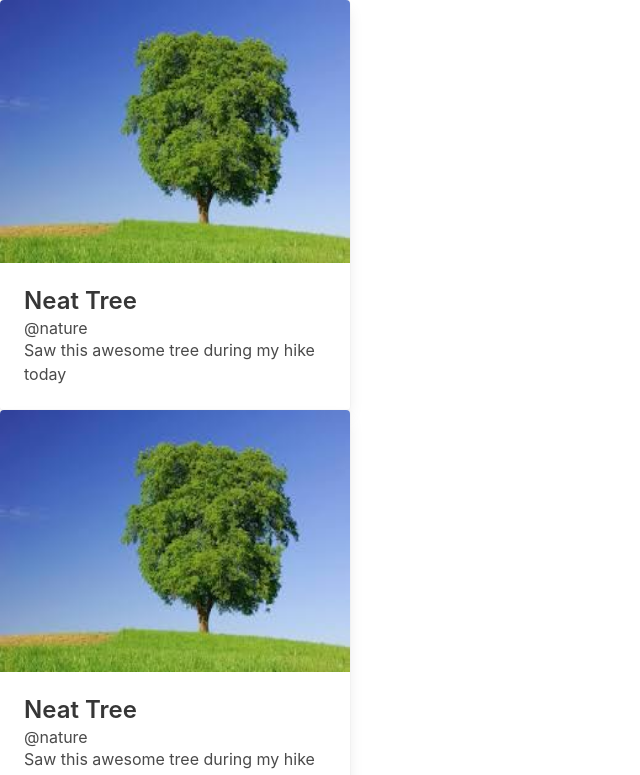
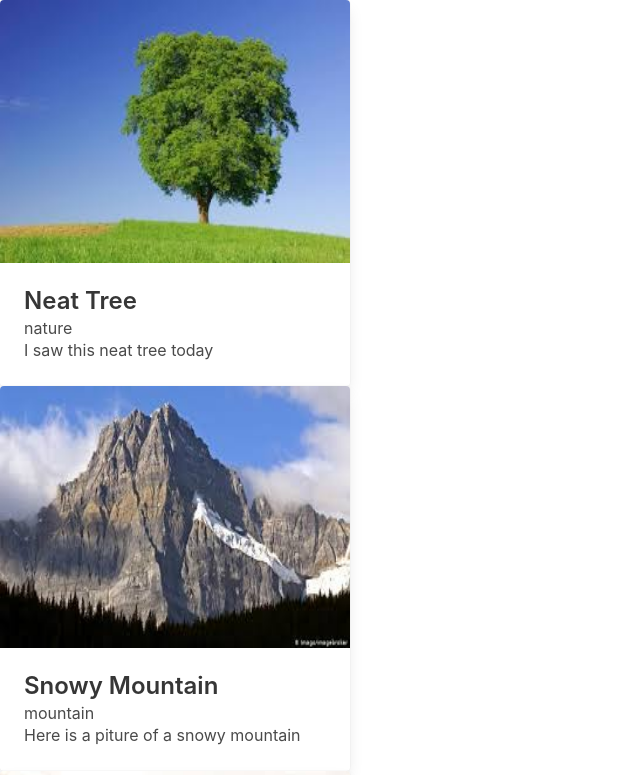
Before and after one commit to mukherjeeSumit/card-posts, an Angular app: page / in a window 1280 px wide. Shown: the top 775 px of the page, without its empty margins (0-640 px from the left). Built offline with nearby package versions, Linux system fonts and the light colour scheme.

Commit message:
Removed hardcoded properties

```diff
--- a/src/app/card/card.component.html
+++ b/src/app/card/card.component.html
@@ -1,16 +1,16 @@
 <div class='card'>
     <div class='card-image'>
         <figure class='image is-4by3'>
-            <img src='assets/tree.jpeg' />
+            <img src= '{{ imageUrl }}' />
         </figure>
     </div>
     <div class='card-content'>
         <div class='media-content'>
-            <p class='title is-4'>Neat Tree</p>
-            <p class='subtitle is-6'>@nature</p>
+            <p class='title is-4'>{{ title }}</p>
+            <p class='subtitle is-6'>{{ username }}</p>
         </div>
         <div class='content'>
-            Saw this awesome tree during my hike today
+            {{ content }}
         </div>
     </div>
 </div>
```
